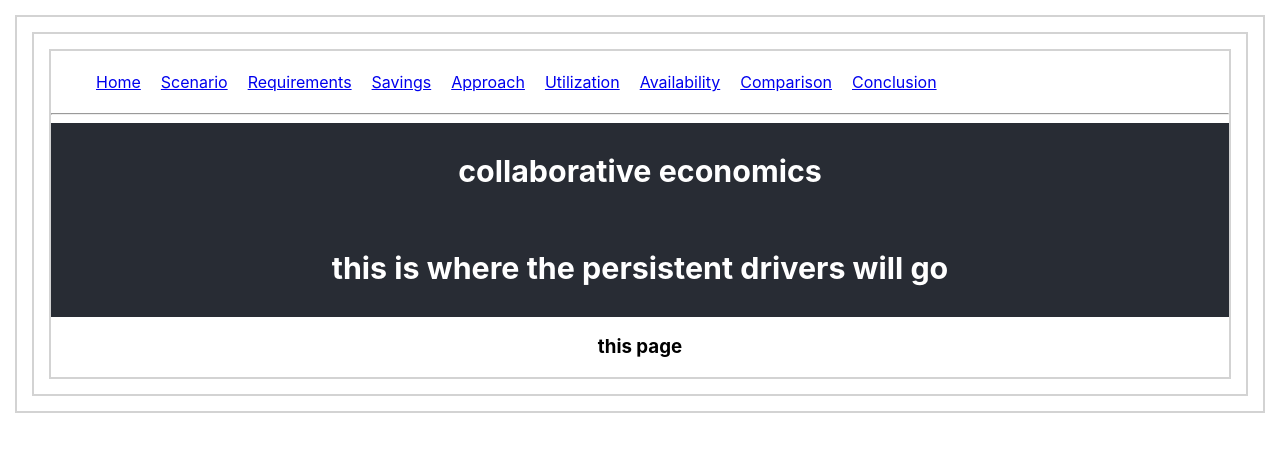
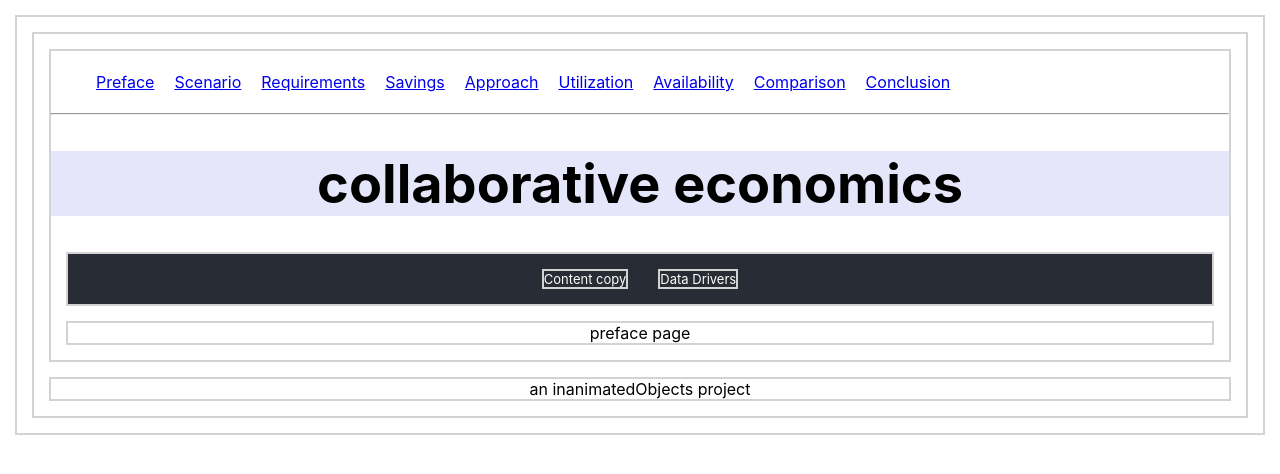
Before and after one commit to inanimatedObjects/collaborative-economics, a React (Create React App) app: page /Preface in a window 1280 px wide. Shown: the top 474 px of the page. Built offline with nearby package versions, Linux system fonts and the light colour scheme.

Commit message:
component structure

```diff
--- a/src/App.css
+++ b/src/App.css
@@ -3,12 +3,18 @@
 }
 
 .App-header {
+    background-color: lavender;
+    font-size: calc(11px + 2vmin);
+
+}
+
+.Drivers {
   background-color: #282c34;
   display: flex;
-  flex-direction: column;
+  flex-direction: row;
   align-items: center;
   justify-content: center;
-  font-size: calc(10px + 2vmin);
+  font-size: calc(5px + 1vmin);
   color: white;
 }
 
--- a/src/App.js
+++ b/src/App.js
@@ -1,8 +1,9 @@
 import React, { Component } from 'react';
 import { BrowserRouter as Router, Route, Link } from "react-router-dom";
 import './App.css';
-// import Home from './components/Home.js';
+import Drivers from './components/Drivers.js';
 import Scenario from './components/Scenario.js';
+import Preface from './components/Preface.js';
 import Requirements from './components/Requirements.js';
 import Savings from './components/Savings.js';
 import Approach from './components/Approach.js';
@@ -26,12 +27,8 @@ class App extends Component {
           <Router>
             <div>
               <ul>
-                <li>
-                  <Link to="/">Home</Link>
-                </li>
-                <li>
-                  <Link to="/Scenario">Scenario</Link>
-                </li>
+                <li><Link to="/Preface">Preface</Link></li>
+                <li><Link to="/Scenario">Scenario</Link></li>
                 <li>
                   <Link to="/Requirements">Requirements</Link>
                 </li>
@@ -57,11 +54,15 @@ class App extends Component {
 
               <hr />
               <header className="App-header">
-              <h3> collaborative economics </h3>
-              <h3> this is where the persistent drivers will go </h3>
+                <h1> collaborative economics </h1>
               </header>
-              <h3>this page</h3>
 
+              <div className="Drivers">
+                <div className="Content"> Content copy</div>
+                <div className="Data">Data Drivers</div>
+              </div>
+
+              <Route path="/Preface" component={Preface} />
               <Route path="/Scenario" component={Scenario} />
               <Route path="/Requirements" component={Requirements} />
               <Route path="/Savings" component={Savings} />
@@ -72,6 +73,7 @@ class App extends Component {
               <Route path="/Conclusion" component={Conclusion} />
             </div>
           </Router>
+          <div>an inanimatedObjects project</div>
       </div>
     );
   }
--- /dev/null
+++ b/src/components/Drivers.js
@@ -0,0 +1,14 @@
+import React, { Component } from 'react';
+
+export default class Drivers extends Component {
+    constructor() {
+      super();
+    }
+    render() {
+      return(
+        <header className="Drivers">
+        <h3> this is where the persistent drivers will go </h3>
+        </header>
+      )
+    }
+}
--- /dev/null
+++ b/src/components/Preface.js
@@ -0,0 +1,12 @@
+import React, { Component } from 'react';
+
+export default class Preface extends Component {
+    constructor() {
+      super();
+    }
+    render() {
+      return(
+        <div className="preface" >preface page</div>
+      )
+    }
+}
```
